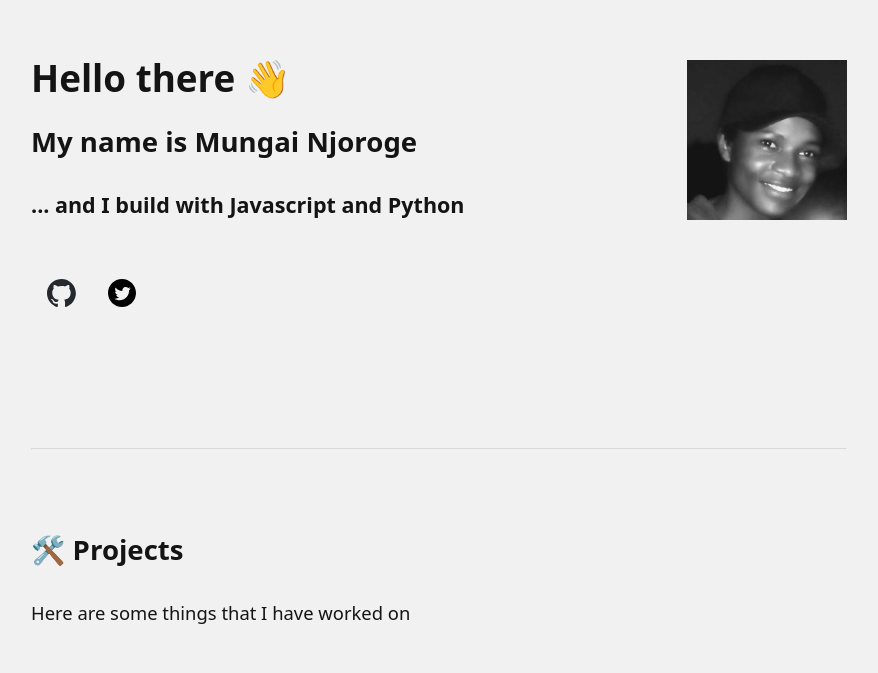
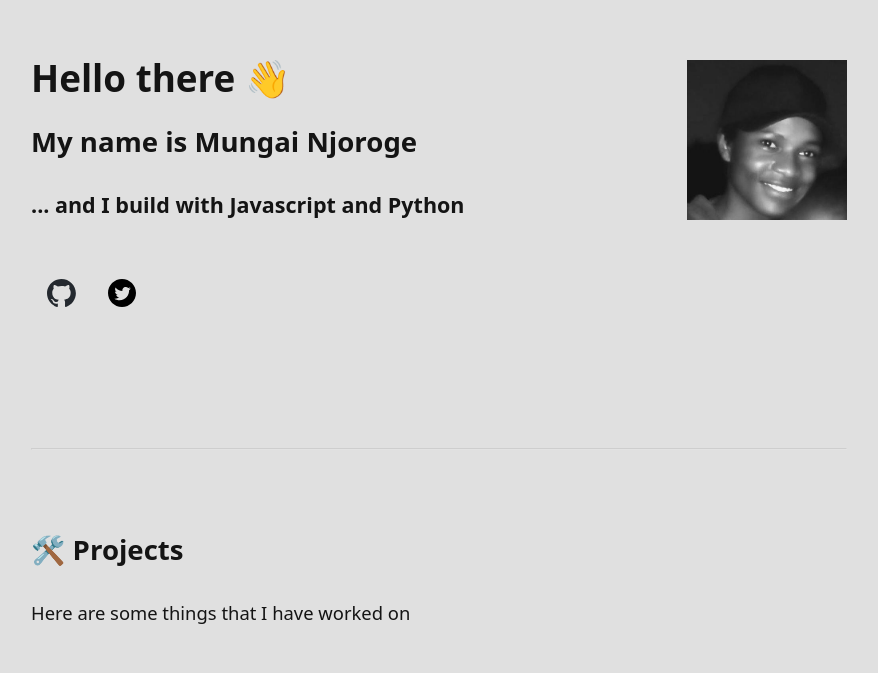
Before and after one commit to cwilvx/portfolio, a Nuxt app: page / in a window 1280 px wide. Shown: the part 127-800 px from the top of the page, without its empty margins (201-1079 px from the left). Built offline with nearby package versions, Linux system fonts and the light colour scheme.

Commit message:
reduce bacground whiteness

```diff
--- a/styles/index.scss
+++ b/styles/index.scss
@@ -3,7 +3,7 @@ body {
   color: rgb(20, 20, 20);
   font-size: 1.15rem;
   line-height: 2.5rem;
-  background-color: #f1f1f1;
+  background-color: #e0e0e0;
   margin: 0;
 }
 
```
